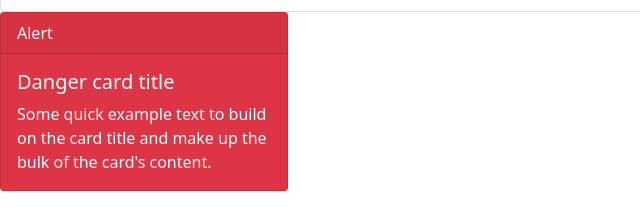
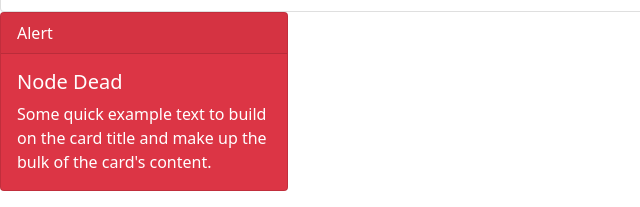
Before and after one commit to acciojob/bootstrap-card-Durga-velu, a website: page main.html in a window 1280 px wide. Shown: the part 173-380 px from the top of the page, 0-640 px from the left. Drawn offline with nearby package versions, Linux system fonts and the light colour scheme.

Commit message:
created a submission

```diff
--- a/main.html
+++ b/main.html
@@ -20,7 +20,7 @@
 <div class="card text-white bg-danger mb-3" style="max-width: 18rem;">
   <div class="card-header">Alert</div>
   <div class="card-body">
-    <h5 class="card-title">Danger card title</h5>
+    <h5 class="card-title">Node Dead</h5>
     <p class="card-text">Some quick example text to build on the card title and make up the bulk of the card's content.</p>
   </div>
 </div>
```
